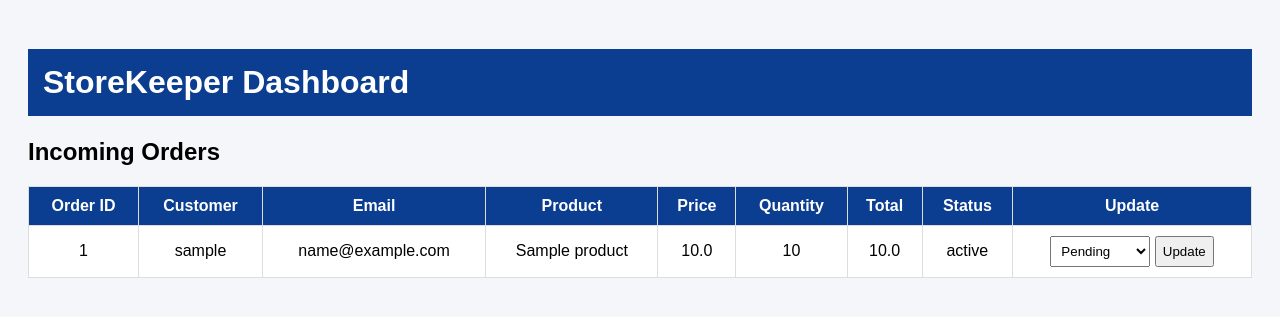
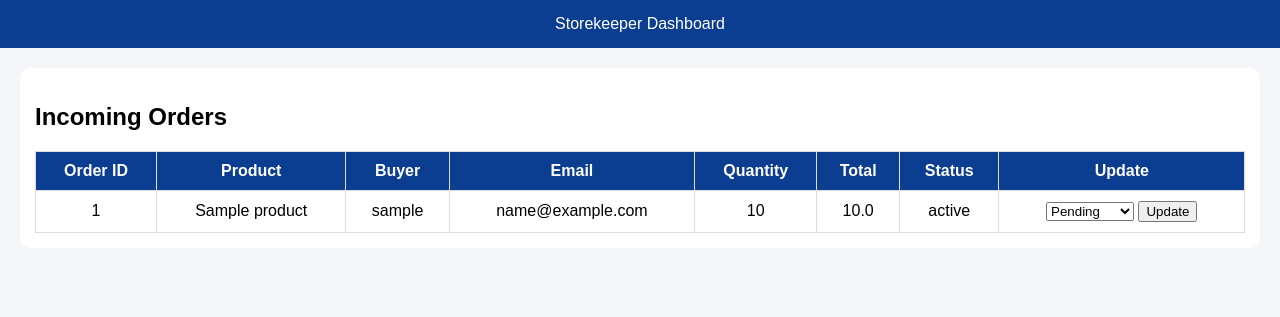
Before and after one commit to rez047/salesretailproject, a Flask app: page /retailer/dashboard in a window 1280 px wide. Shown: the top 317 px of the page. Run offline with Flask 3, Linux system fonts and the light colour scheme; a user stored in the database is signed in; tables that the repository leaves empty hold one stand-in row (values such as "Sample post").

Commit message:
Refactor retailer dashboard HTML structure and styles

```diff
--- a/templates/retailer_dashboard.html
+++ b/templates/retailer_dashboard.html
@@ -1,19 +1,24 @@
 <!DOCTYPE html>
 <html>
 <head>
-    <title>StoreKeeper Dashboard</title>
+    <title>Retailer Dashboard</title>
 
     <style>
         body {
             font-family: Arial;
             background: #f4f6f9;
-            padding: 20px;
+            margin: 0;
         }
 
-        h1 {
+        header {
             background: #0b3d91;
             color: white;
             padding: 15px;
+            text-align: center;
+        }
+
+        .container {
+            padding: 20px;
         }
 
         table {
@@ -33,25 +38,33 @@
             color: white;
         }
 
-        select, button {
-            padding: 6px;
+        .card {
+            margin-bottom: 20px;
+            background: white;
+            padding: 15px;
+            border-radius: 10px;
         }
     </style>
 </head>
 
 <body>
 
-<h1>StoreKeeper Dashboard</h1>
+<header>
+    Storekeeper Dashboard
+</header>
 
+<div class="container">
+
+    <!-- ORDERS -->
+    <div class="card">
         <h2>Incoming Orders</h2>
 
         <table>
             <tr>
                 <th>Order ID</th>
-        <th>Customer</th>
+                <th>Product</th>
+                <th>Buyer</th>
                 <th>Email</th>
-        <th>Product</th>
-        <th>Price</th>
                 <th>Quantity</th>
                 <th>Total</th>
                 <th>Status</th>
@@ -61,15 +74,10 @@
             {% for order in orders %}
             <tr>
                 <td>{{ order.id }}</td>
-
+                <td>{{ order.product.name }}</td>
                 <td>{{ order.buyer.username }}</td>
                 <td>{{ order.buyer.email }}</td>
-
-        <td>{{ order.product.name }}</td>
-        <td>{{ order.product.price }}</td>
-
                 <td>{{ order.quantity }}</td>
-
                 <td>{{ order.total_price }}</td>
                 <td>{{ order.status }}</td>
 
@@ -87,6 +95,9 @@
             </tr>
             {% endfor %}
         </table>
+    </div>
+
+</div>
 
 </body>
 </html>
```
Lines whose indentation alone changed are shown as unchanged.
